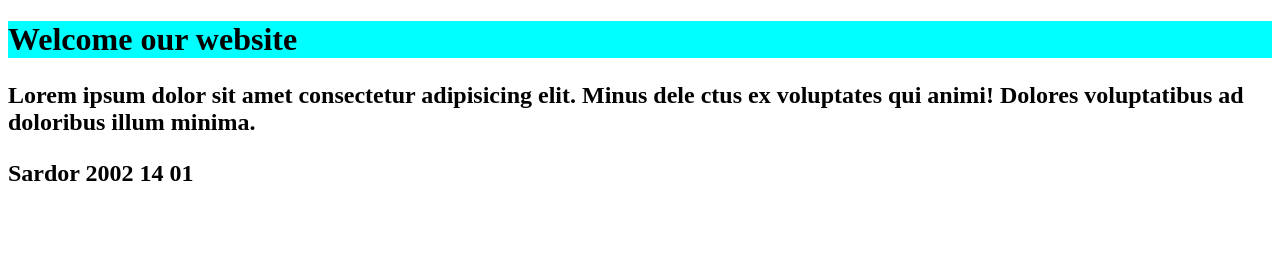
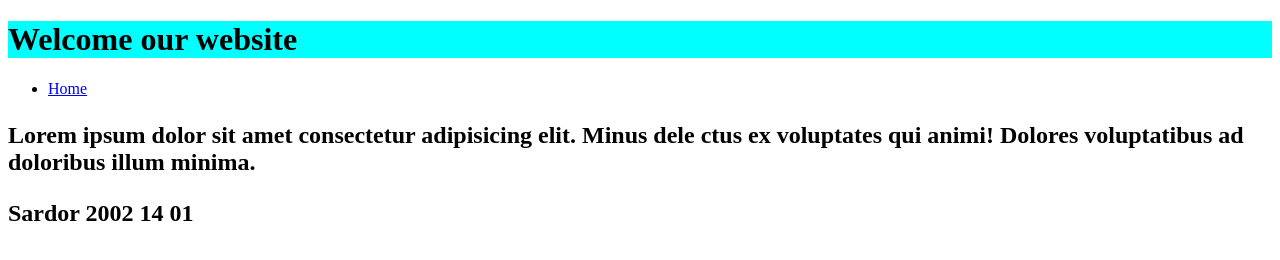
Before and after one commit to Sardor1401/onlinestroe, a plain HTML site: page index.html in a window 1280 px wide. Drawn offline with Linux system fonts and the light colour scheme.

Commit message:
i added nav

```diff
--- a/index.html
+++ b/index.html
@@ -9,6 +9,11 @@
 <body>
     <header>
         <h1>Welcome our website</h1>
+        <nav>
+            <ul>
+                <li><a href="home">Home</a></li>
+            </ul>
+        </nav>
     </header>
 
 
```
